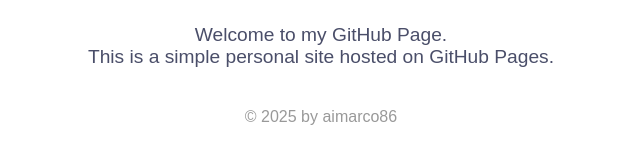
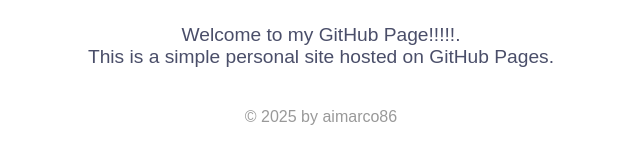
Before and after one commit to aimarco86/puntini-sull-ai, a plain HTML site: page index.html in a window 1280 px wide. Shown: the part 178-342 px from the top of the page, 319-959 px from the left. Drawn offline with Linux system fonts and the light colour scheme.

Commit message:
Update welcome message with additional exclamation marks

```diff
--- a/index.html
+++ b/index.html
@@ -13,7 +13,7 @@
 </head>
 <body>
   <h1>Hello, world! 👋</h1>
-  <p>Welcome to my GitHub Page.<br>
+  <p>Welcome to my GitHub Page!!!!!.<br>
   This is a simple personal site hosted on GitHub Pages.</p>
   <div class="footer">
     &copy; 2025 by aimarco86
```
